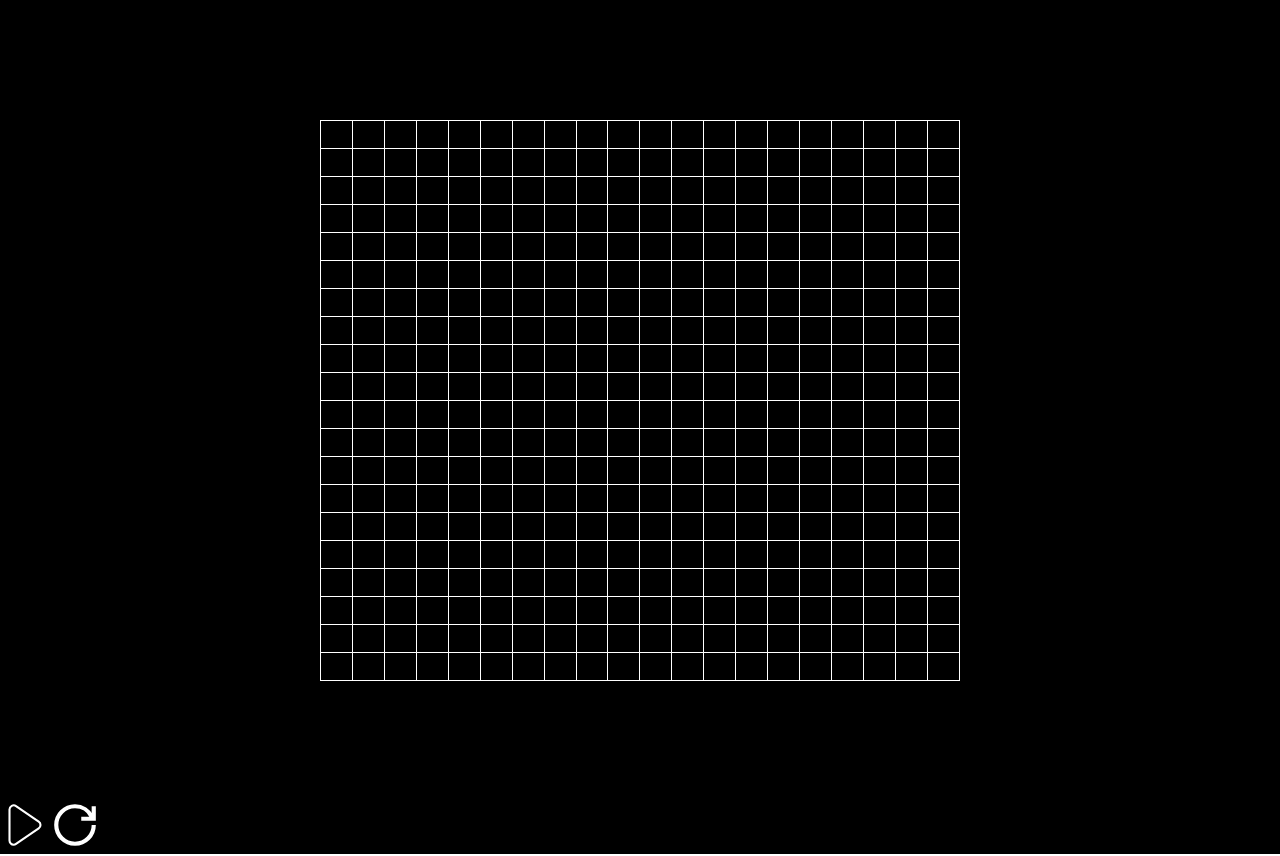
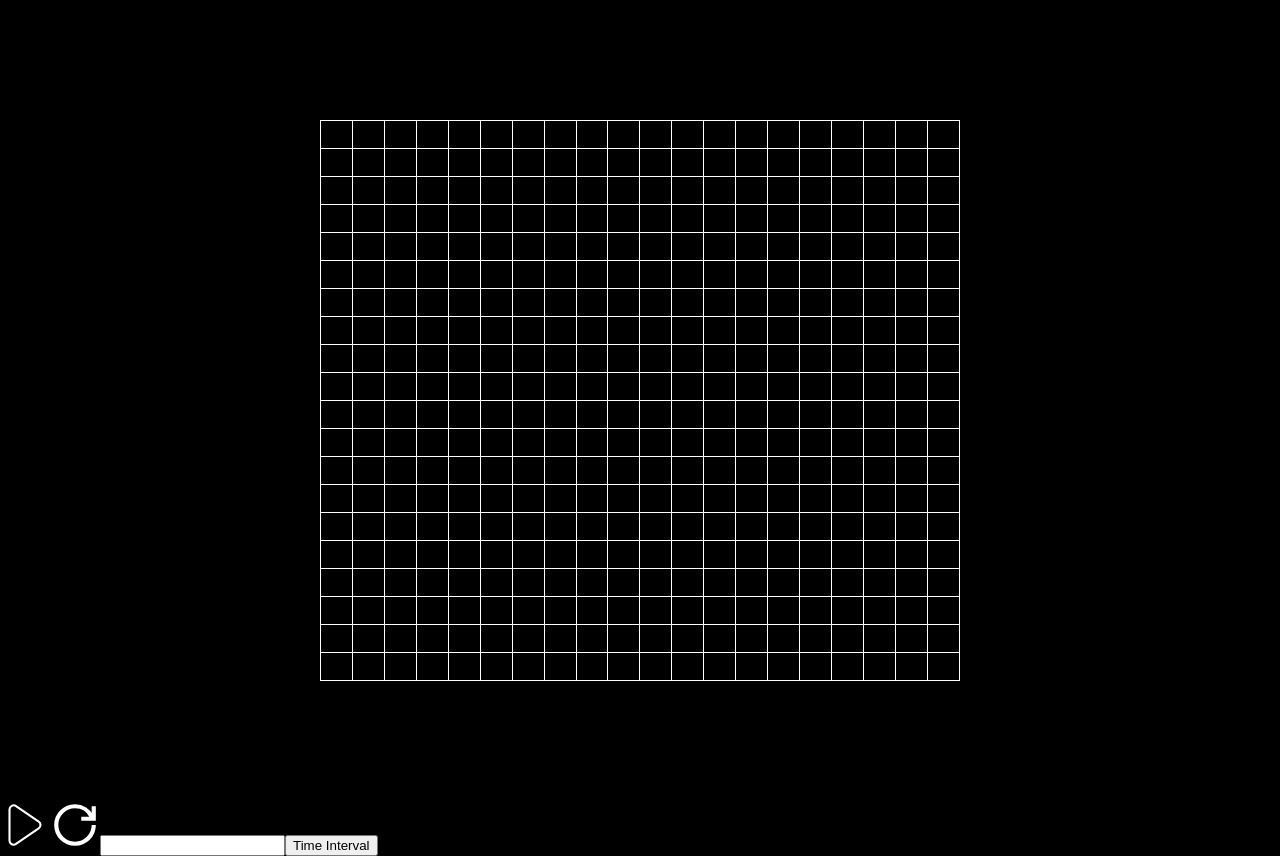
Before and after one commit to ahmadmujeeb33/Cell-Growth-Simulation, a React (Create React App) app in the folder cell-growth-simulation/: page / in a window 1280 px wide. Built offline with nearby package versions, Linux system fonts and the light colour scheme.

Commit message:
update interval

```diff
--- /dev/null
+++ b/cell-growth-simulation/src/Components/BacterialSpreadInput/index.tsx
@@ -0,0 +1,20 @@
+import React, { useRef, useState, useMemo, useEffect } from 'react';
+
+
+
+interface BacterialSpreadInput {
+    updateInterval: (interval: number) => void;
+  }
+
+
+
+export const BacterialSpreadInput: React.FC<BacterialSpreadInput> = ({ updateInterval }) => {
+    const [input, setInput] = useState("");
+
+    return (
+        <>
+        <input onChange={(e) => setInput(e.target.value)} />
+        <button onClick={() => updateInterval(parseInt(input, 10))}>Time Interval</button>
+        </>
+    );
+};
--- a/cell-growth-simulation/src/Components/Board/hooks/useColonySpread.tsx
+++ b/cell-growth-simulation/src/Components/Board/hooks/useColonySpread.tsx
@@ -1,11 +1,13 @@
 
 
+import { time } from 'console';
 import React, { useEffect, useState } from 'react';
 
 type GridType = boolean[][];
 
 
-export const useColonySpread = (spreading: boolean,setGrid: React.Dispatch<React.SetStateAction<GridType>>, setChangedCells:React.Dispatch<React.SetStateAction<Set<string>>> ) => {
+export const useColonySpread = (spreading: boolean,setGrid: React.Dispatch<React.SetStateAction<GridType>>,
+                               setChangedCells:React.Dispatch<React.SetStateAction<Set<string>>>,timeInterval: number ) => {
 
 
     const getExistingColony = (grid: boolean[][]) => {
@@ -60,7 +62,7 @@ export const useColonySpread = (spreading: boolean,setGrid: React.Dispatch<React
           const interval = setInterval(() => {
             setGrid(prevGrid =>  updateColony(prevGrid))
 
-          }, 1000)
+          }, timeInterval * 1000)
 
           return () => clearInterval(interval);
       }
--- a/cell-growth-simulation/src/Components/Board/index.tsx
+++ b/cell-growth-simulation/src/Components/Board/index.tsx
@@ -13,7 +13,8 @@ import './style/index.css';
 
 interface Board {
     spreading: boolean;
-    clearGrid: boolean
+    clearGrid: boolean;
+    timeInterval: number;
 
 }
 
@@ -25,7 +26,7 @@ const createInitalGrid = (size:number) => {
 }
 
 
-export const Board: React.FC<Board> = ({spreading,clearGrid}) => {
+export const Board: React.FC<Board> = ({spreading,clearGrid, timeInterval}) => {
 
     const size: number = 20;
 
@@ -34,7 +35,7 @@ export const Board: React.FC<Board> = ({spreading,clearGrid}) => {
 
     const [changedCells, setChangedCells] = useState<Set<string>>(new Set());;
 
-    useColonySpread(spreading,setGrid, setChangedCells);
+    useColonySpread(spreading,setGrid, setChangedCells, timeInterval);
 
 
     useEffect(() => {
--- a/cell-growth-simulation/src/Components/Simulation/index.tsx
+++ b/cell-growth-simulation/src/Components/Simulation/index.tsx
@@ -6,11 +6,15 @@ import { CiPause1 } from "react-icons/ci";
 
 import { GrPowerReset } from "react-icons/gr";
 
+import {BacterialSpreadInput} from '../BacterialSpreadInput';
+
+
 
 export const Simulation = () => {
 
     const [spreading, setSpreading] = useState(false)
     const [clearGrid, setClearGrid] = useState(false)
+    const [timeInterval, setTimeInterval] = useState(1)
 
     const resetSimulation = () => {
         setSpreading(false);
@@ -22,10 +26,17 @@ export const Simulation = () => {
         setSpreading(true)
     }
 
+    const updateInterval = (time:number) => {
+
+        setTimeInterval(time)
+
+    }
+
+
 
     return (
         <div style={{backgroundColor:"black"}}>
-            <Board spreading={spreading} clearGrid={clearGrid}/>
+            <Board spreading={spreading} clearGrid={clearGrid} timeInterval={timeInterval}/>
             {
                 !spreading ? <CiPlay1 style={{fontSize:"50px", color:"white", cursor:"pointer"}} onClick={() => startSimulation()}/>:
                 <CiPause1 style={{fontSize:"50px", color:"white", cursor:"pointer"}} onClick={() => setSpreading(false)} />
@@ -34,6 +45,8 @@ export const Simulation = () => {
 
             <GrPowerReset style={{fontSize:"50px", color:"white", cursor:"pointer"}}  onClick={() => resetSimulation()} />
 
+            <BacterialSpreadInput updateInterval={updateInterval}/>
+
         </div>
     )
 
```
